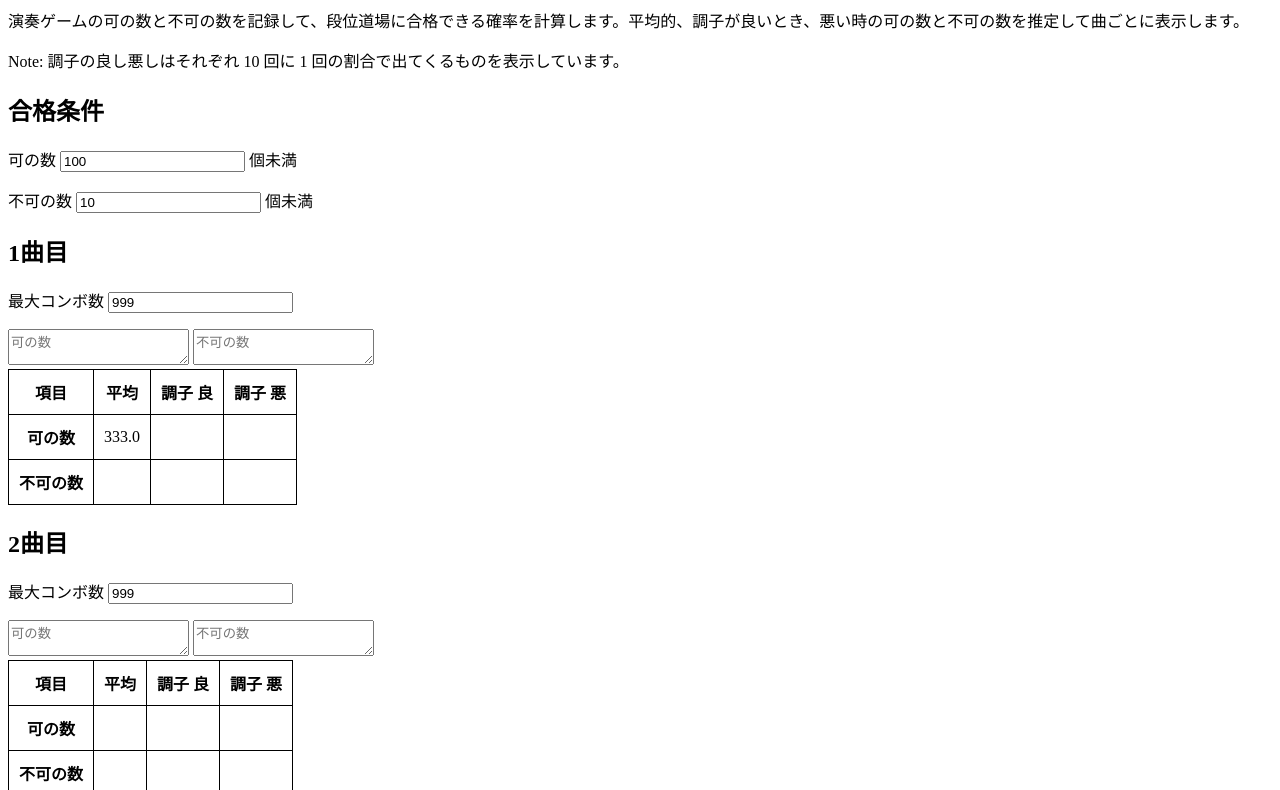
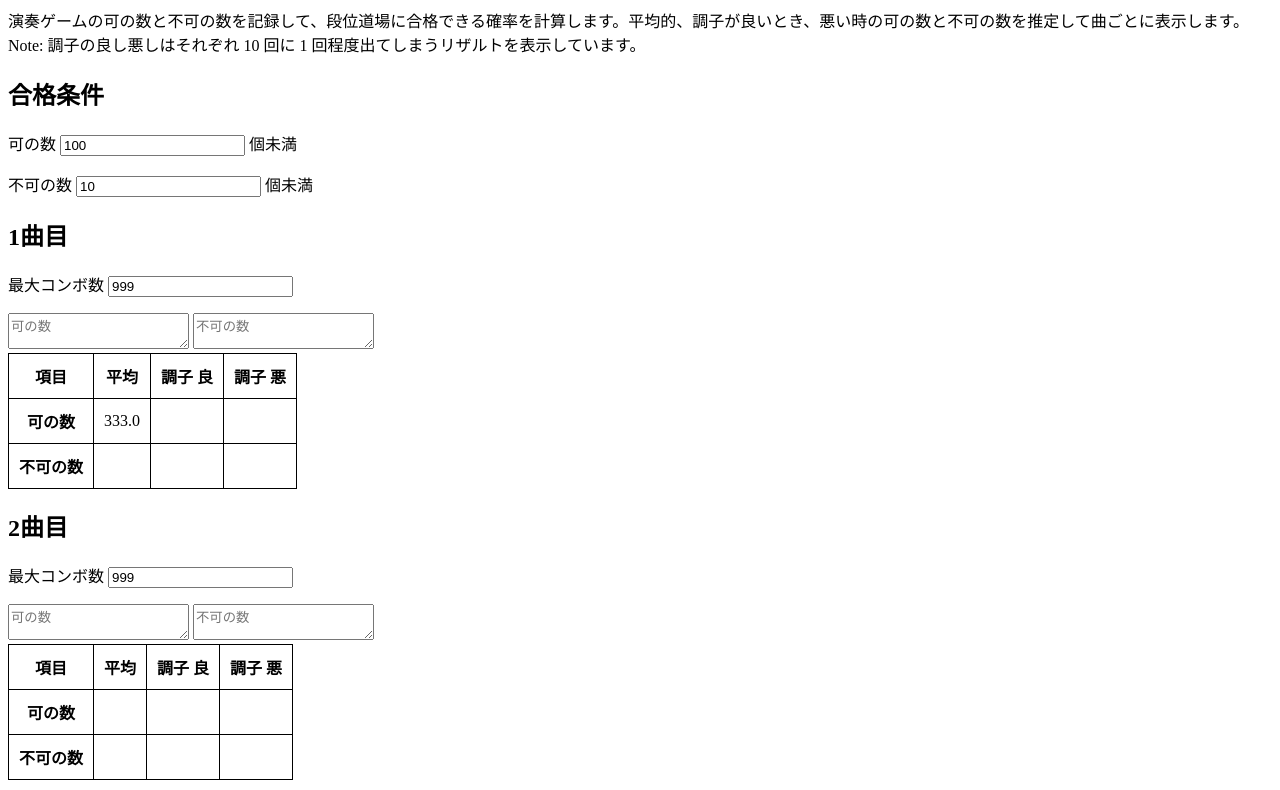
Before and after one commit to UltraSoundUS/taiko-dan-probability, a plain HTML site: page index.html in a window 1280 px wide. Shown: the part 81-871 px from the top of the page. Drawn offline with Linux system fonts and the light colour scheme; a script that the page names is missing.

Commit message:
:+1: 本文微調整

```diff
--- a/index.html
+++ b/index.html
@@ -22,8 +22,8 @@
 <body>
     <div>
         <h1>太鼓の達人段位道場 合格判定機</h1>
-        <p>演奏ゲームの可の数と不可の数を記録して、段位道場に合格できる確率を計算します。平均的、調子が良いとき、悪い時の可の数と不可の数を推定して曲ごとに表示します。</p>
-        <p>Note: 調子の良し悪しはそれぞれ 10 回に 1 回の割合で出てくるものを表示しています。
+        <p>演奏ゲームの可の数と不可の数を記録して、段位道場に合格できる確率を計算します。平均的、調子が良いとき、悪い時の可の数と不可の数を推定して曲ごとに表示します。Note: 調子の良し悪しはそれぞれ 10 回に 1
+            回程度出てしまうリザルトを表示しています。
         </p>
     </div>
     <div id="requirements">
```
